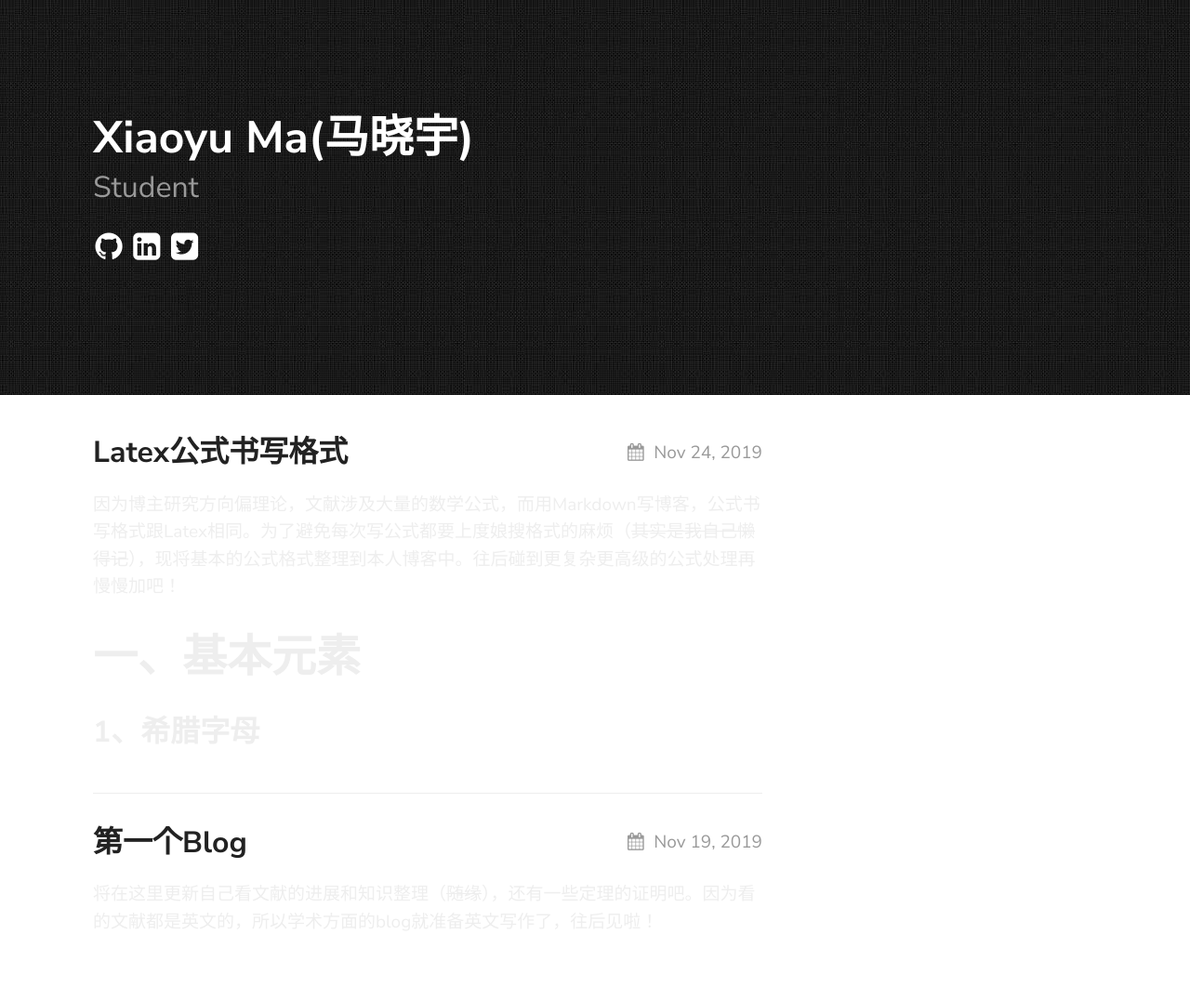
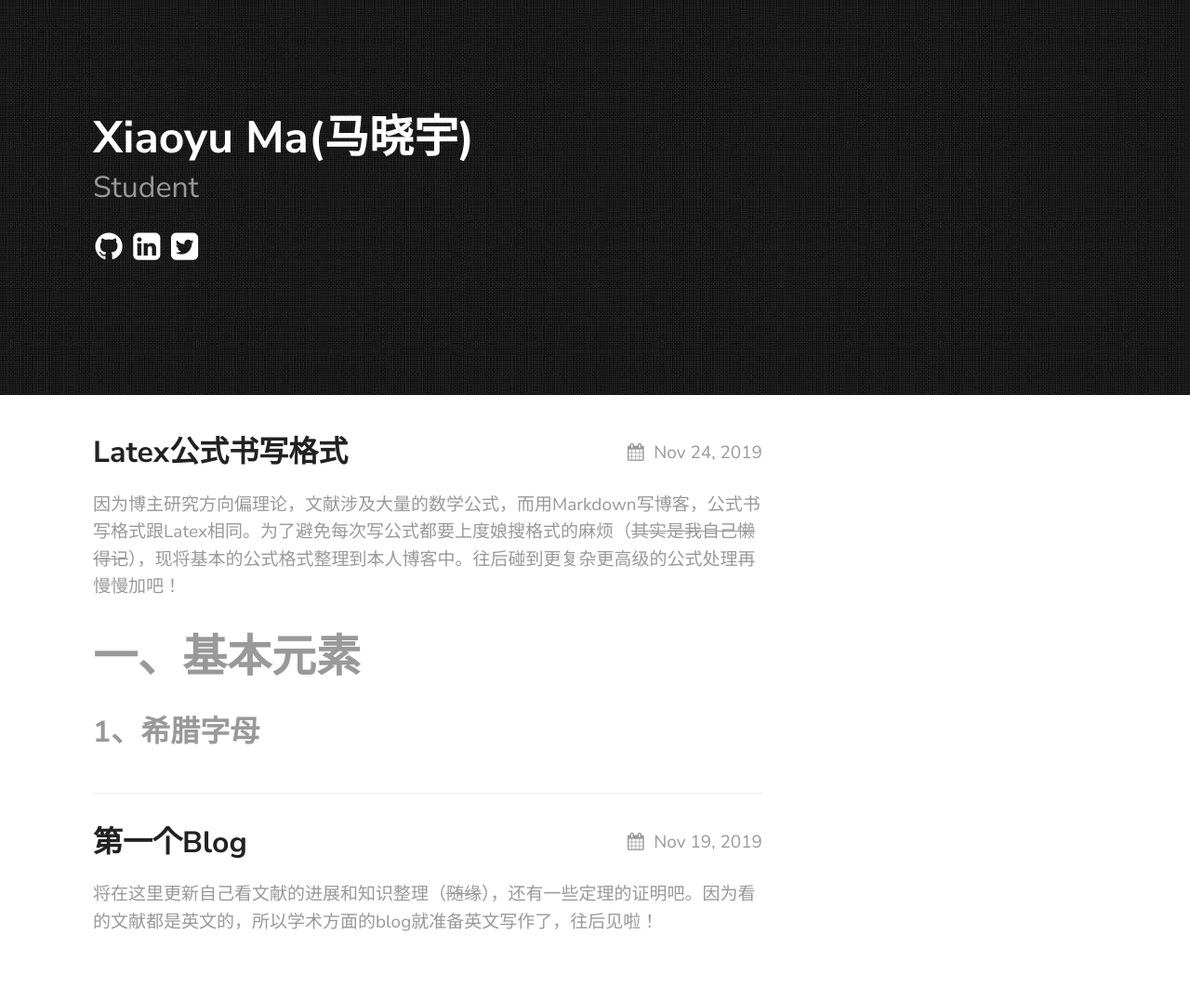
Before and after one commit to derek1998/blog.xiaoyuma, a Jekyll site: the page built from index.md, in a window 1280 px wide. Shown: the whole page at 93% size. Built offline with Jekyll 4.4.1, drawn with Linux system fonts in a browser that asks for light colours.

Commit message:
Update theme.scss

```diff
--- a/_sass/theme.scss
+++ b/_sass/theme.scss
@@ -193,7 +193,7 @@ header {
 }
 
 .posts {
-	color: $lightGray;
+	color: $gray;
 	list-style-type: none;
 	padding: 0;
 	>li {
```
